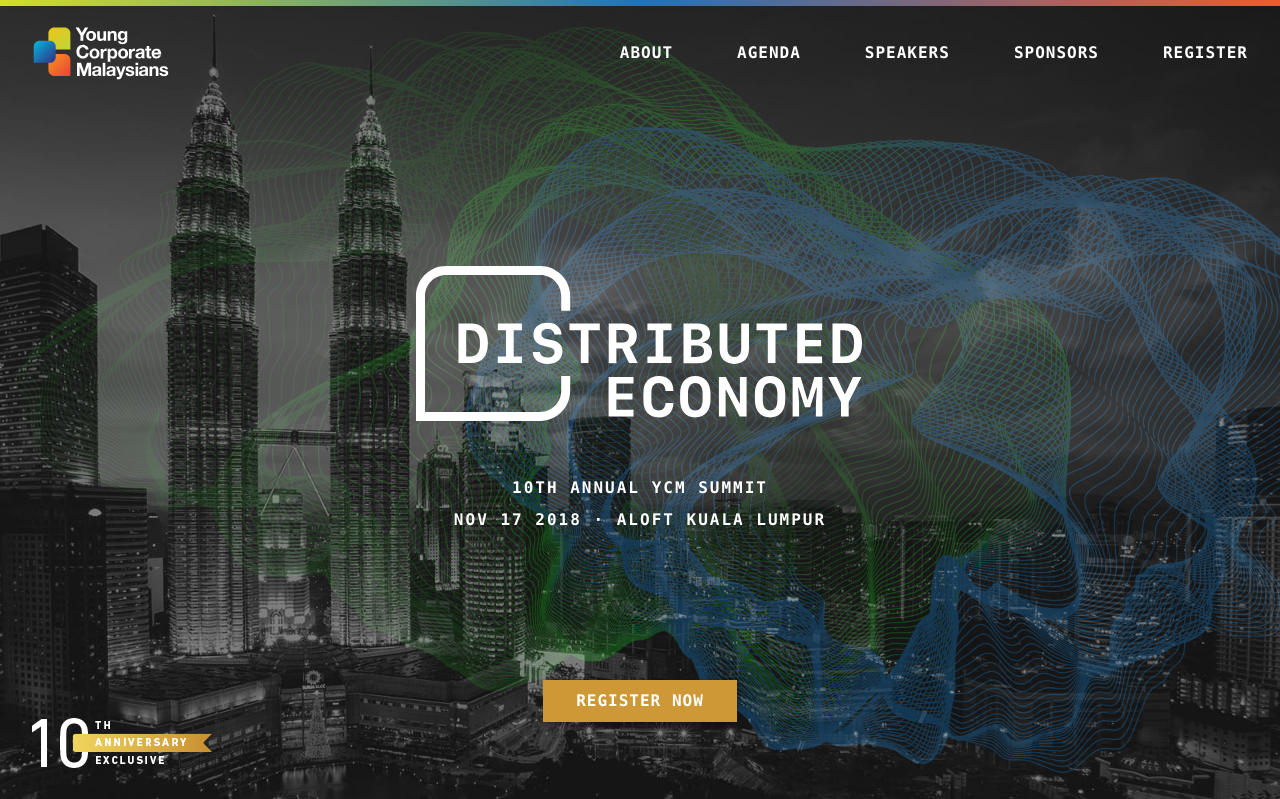
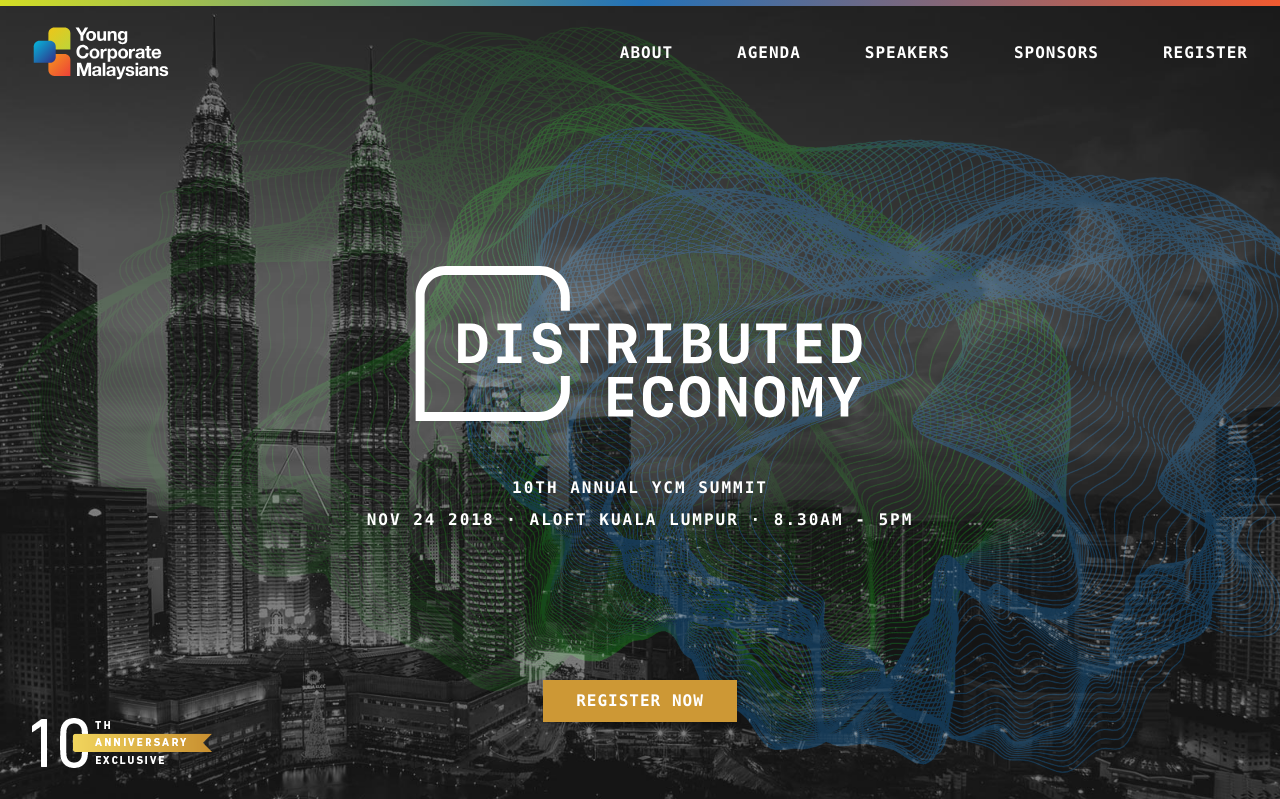
Before and after one commit to jamesssooi/ycm-summit-2018, a PHP site: page / in a window 1280 px wide. Shown: the top 799 px of the page. Run offline with PHP 8.4, Linux system fonts and the light colour scheme; style sheets or scripts are compiled from the project's sources.

Commit message:
Fix dateline

```diff
--- a/src/index.php
+++ b/src/index.php
@@ -71,7 +71,7 @@
     </h1>
     <div class="hero-masthead__dateline">
       10th Annual YCM Summit<br>
-      <time datetime="2018-11-17">Nov 17 2018</time>&ensp;&middot;&ensp;Aloft Kuala Lumpur
+      <time datetime="2018-11-17T08:30:00+08:00">Nov 24 2018</time>&ensp;&middot;&ensp;Aloft Kuala Lumpur&ensp;&middot;&ensp;8.30AM&nbsp;-&nbsp;5PM
     </div>
   </div>
 
```
